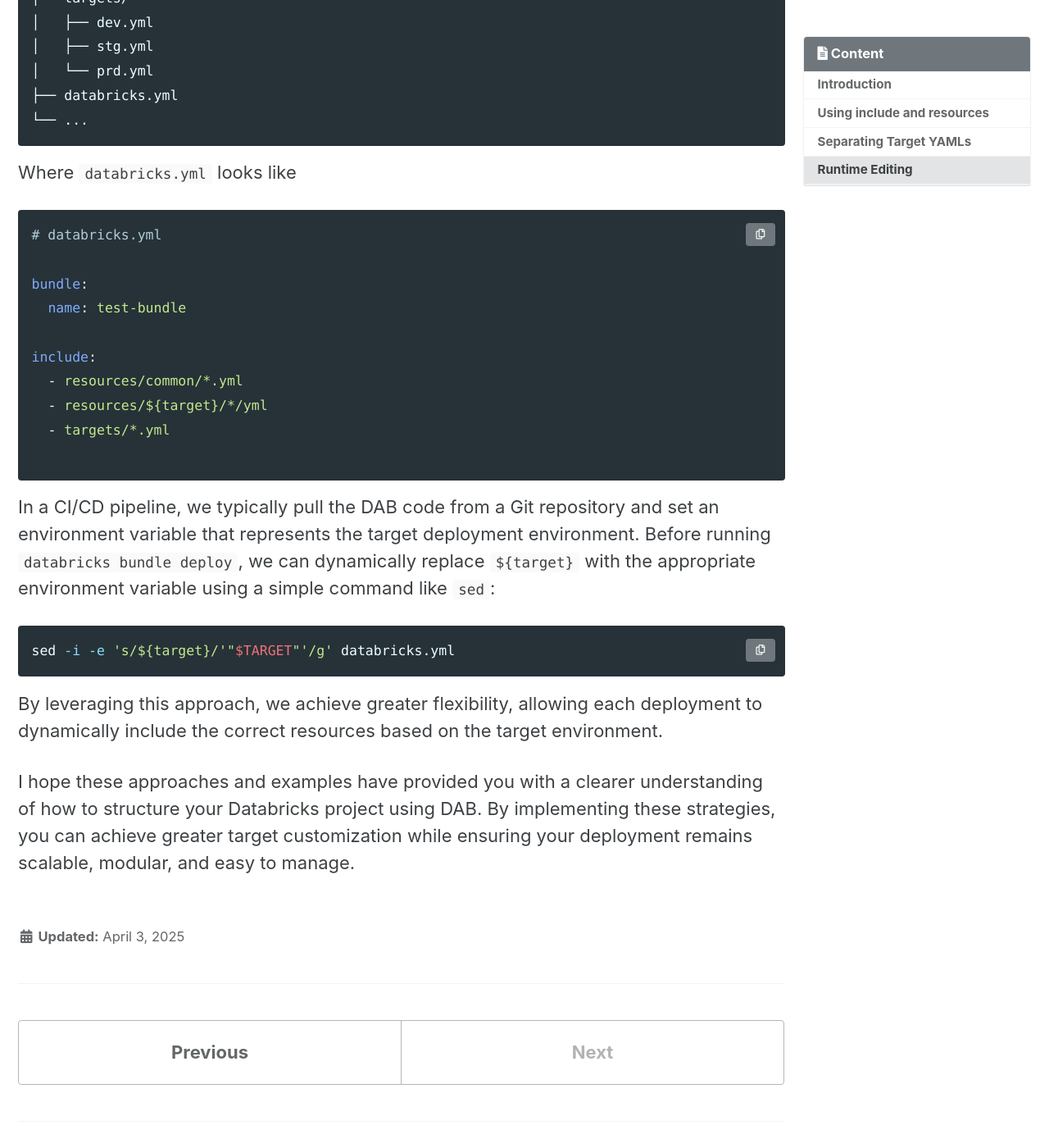
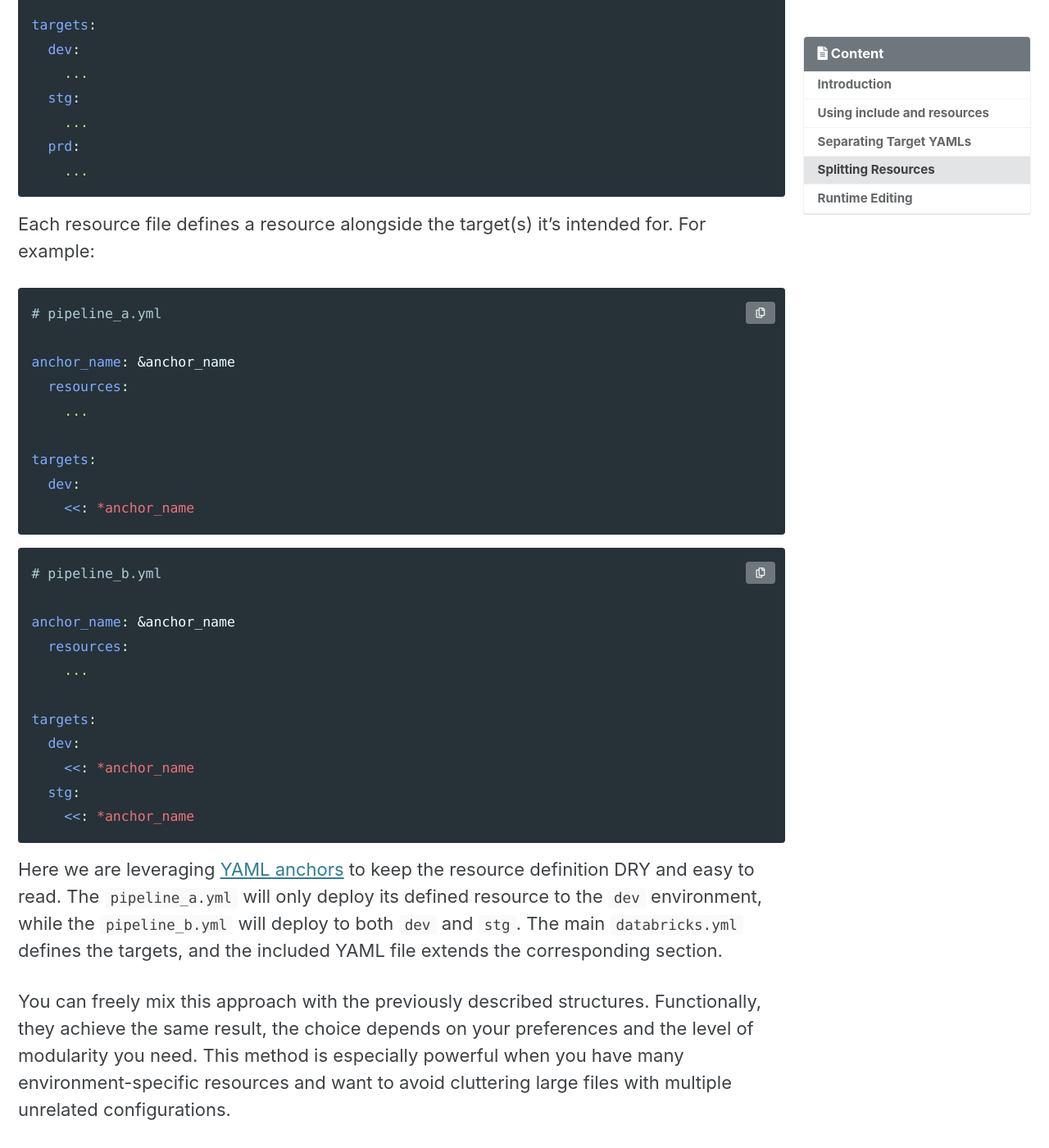
Before and after one commit to VladimirSiv/VladimirSiv.github.io, a Jekyll site: the page built from _posts/2025-04-03-databricks-dab-target-customization.md, in a window 1280 px wide and 1400 px high, scrolled down 9102 px. Shown: the whole window at 82% size. Built offline with Jekyll 4.4.1, drawn with Linux system fonts in a browser that asks for light colours; cached includes are drawn as plain includes; comment, search, counter and statistics services are not loaded; some of the changed text lies outside the part shown.

Commit message:
Add new section to DAB Target Customization

````diff
--- a/_posts/2025-04-03-databricks-dab-target-customization.md
+++ b/_posts/2025-04-03-databricks-dab-target-customization.md
@@ -9,7 +9,7 @@ toc: true
 toc_label: "Content"
 toc_sticky: true
 date: April 3, 2025
-last_modified_at: April 3, 2025
+last_modified_at: April 14, 2025
 og_image: /assets/images/posts/databricks-dab-target-customization/header.jpg
 ---
 
@@ -166,6 +166,8 @@ And instead of using `resources` in a single YAML, we just specify what we
 want to include
 
 ```yaml
+# databricks.yml
+
 bundle:
   name: test-bundle
 
@@ -270,6 +272,94 @@ each target, project teams gain better organization, control, and flexibility.
 This modular approach simplifies configuration management, making it easier to
 track changes, customize deployments, and avoid bloated YAML files.
 
+## Splitting Resources
+
+The previous examples grouped multiple resources into shared YAML files.
+Another approach is to define resources individually and associate them
+directly with their target environments. This creates a clean, intuitive
+structure where each resource lives next to the target it's meant for.
+
+Example project layout
+
+```text
+project/
+├── tests/
+│   └── ...
+├── resources/
+│   ├── pipeline_a.yml
+│   ├── pipeline_b.yml
+│   └── ...
+├── src/
+│   ├── notebook_a.ipynb
+│   ├── notebook_b.ipynb
+│   └── ...
+├── databricks.yml
+└── ...
+```
+
+In this setup, `databricks.yml` includes all resource files:
+
+```yaml
+# databricks.yml
+
+bundle:
+  name: test-bundle
+
+include:
+  - resources/*.yml
+
+targets:
+  dev:
+    ...
+  stg:
+    ...
+  prd:
+    ...
+```
+
+Each resource file defines a resource alongside the target(s) it's
+intended for. For example:
+
+```yaml
+# pipeline_a.yml
+
+anchor_name: &anchor_name
+  resources:
+    ...
+
+targets:
+  dev:
+    <<: *anchor_name
+```
+
+```yaml
+# pipeline_b.yml
+
+anchor_name: &anchor_name
+  resources:
+    ...
+
+targets:
+  dev:
+    <<: *anchor_name
+  stg:
+    <<: *anchor_name
+```
+
+Here we are leveraging
+[YAML anchors](https://support.atlassian.com/bitbucket-cloud/docs/yaml-anchors/){:target="\_blank"}
+to keep the resource definition DRY and easy to read. The `pipeline_a.yml`
+will only deploy its defined resource to the `dev` environment, while
+the `pipeline_b.yml` will deploy to both `dev` and `stg`. The main
+`databricks.yml` defines the targets, and the included YAML file extends the
+corresponding section.
+
+You can freely mix this approach with the previously described structures.
+Functionally, they achieve the same result, the choice depends on your
+preferences and the level of modularity you need. This method is especially
+powerful when you have many environment-specific resources and want to avoid
+cluttering large files with multiple unrelated configurations.
+
 ## Runtime Editing
 
 DAB supports
````
